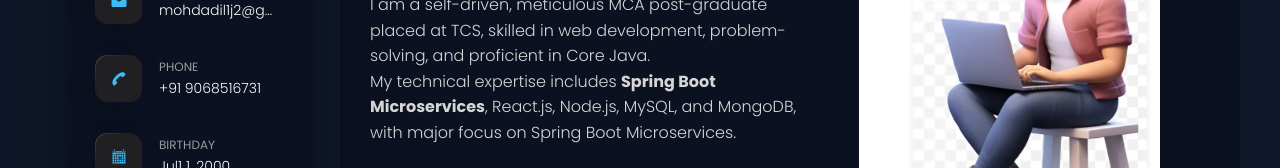
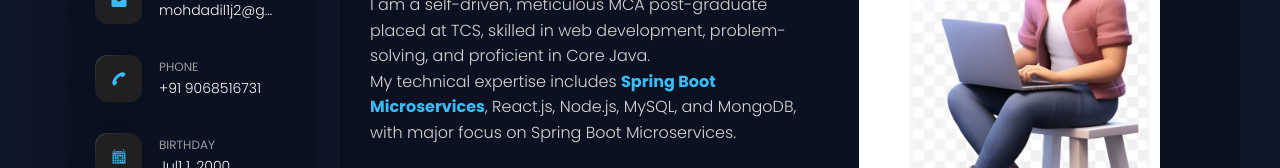
Before and after one commit to Aadil1720/MyPortfolio, a React (Vite) app: page / in a window 1280 px wide. Shown: the part 358-526 px from the top of the page. Built offline with nearby package versions, Linux system fonts and the light colour scheme.

Commit message:
Update About.jsx

```diff
--- a/src/pages/About.jsx
+++ b/src/pages/About.jsx
@@ -40,7 +40,7 @@ const About = () => {
               I am a self-driven, meticulous MCA post-graduate placed at TCS,
               skilled in web development, problem-solving, and proficient in Core Java.
               <br />
-              My technical expertise includes <strong>Spring Boot Microservices</strong>,
+              My technical expertise includes <strong style={{ color:"#38bdf8"}}>Spring Boot Microservices</strong>,
               React.js, Node.js, MySQL, and MongoDB, with major focus on Spring Boot Microservices.
             </p>
           </div>
```
